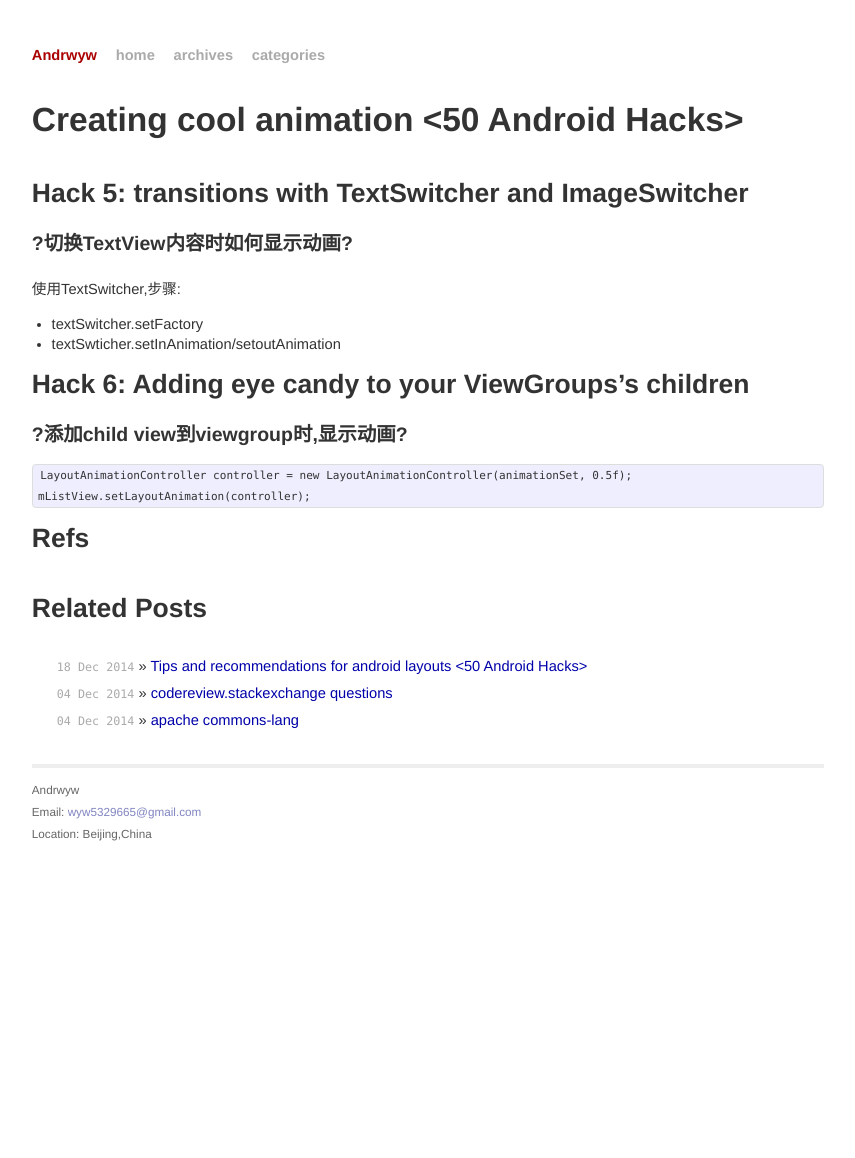
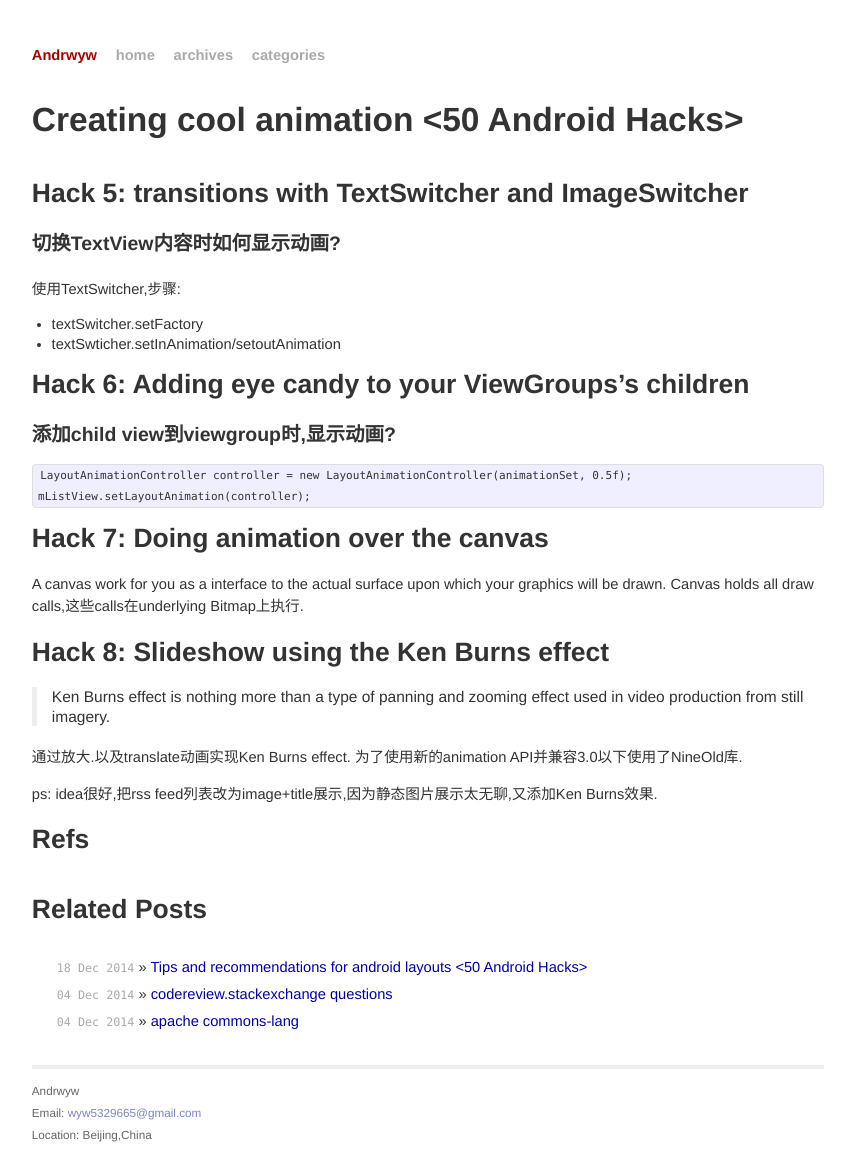
Before and after one commit to Andrwyw/Andrwyw.github.io, a Jekyll site: the page built from _posts/2014-12-24-creating-cool-animation-50AH.md, in a window 1280 px wide. Shown: the whole page, without its empty margins (212-1067 px from the left). Built offline with Jekyll 4.4.1, drawn with Linux system fonts in a browser that asks for light colours; comment, search, counter and statistics services are not loaded; before the commit the page ends 944 px from its top, so only the background shows below that.

Commit message:
edit content of <creating cool animation>

```diff
--- a/_posts/2014-12-24-creating-cool-animation-50AH.md
+++ b/_posts/2014-12-24-creating-cool-animation-50AH.md
@@ -9,16 +9,27 @@ categories: [50 android hacks, 读书笔记]
 
 ## Hack 5: transitions with TextSwitcher and ImageSwitcher
 
-### ?切换TextView内容时如何显示动画?
+### 切换TextView内容时如何显示动画?
 使用TextSwitcher,步骤:
 - textSwitcher.setFactory
 - textSwticher.setInAnimation/setoutAnimation
 
 ## Hack 6: Adding eye candy to your ViewGroups's children
 
-### ?添加child view到viewgroup时,显示动画?
+### 添加child view到viewgroup时,显示动画?
 	LayoutAnimationController controller = new LayoutAnimationController(animationSet, 0.5f);
 	mListView.setLayoutAnimation(controller);
 
+## Hack 7: Doing animation over the canvas
+A canvas work for you as a interface to the actual surface upon which your graphics will be drawn.
+Canvas holds all draw calls,这些calls在underlying Bitmap上执行.
+
+## Hack 8: Slideshow using the Ken Burns effect
+
+> Ken Burns effect is nothing more than a type of panning and zooming effect used in video production from still imagery.
+
+通过放大.以及translate动画实现Ken Burns effect. 为了使用新的animation API并兼容3.0以下使用了NineOld库.
+
+ps: idea很好,把rss feed列表改为image+title展示,因为静态图片展示太无聊,又添加Ken Burns效果.
 
 ## Refs
```
